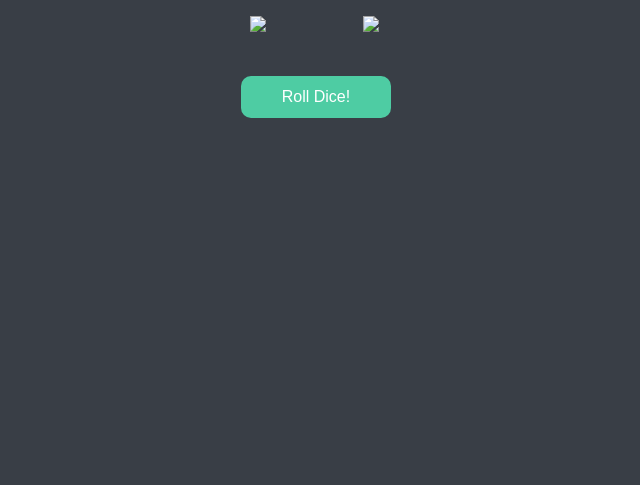
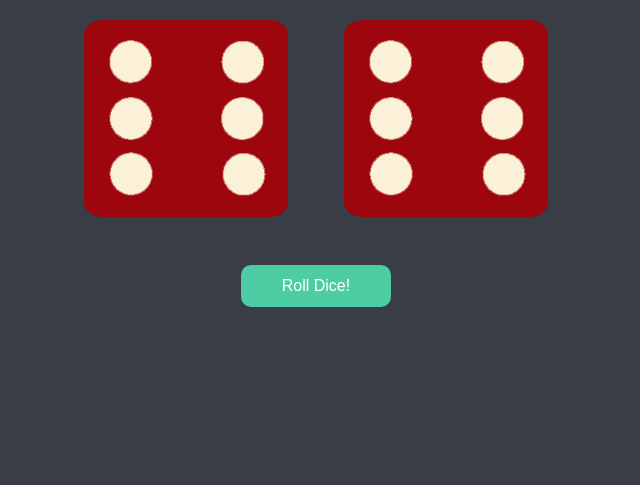
Before and after one commit to RichLlew182/Dice-Game, a plain HTML site: page dicee.html in a window 1280 px wide. Shown: the part 315-800 px from the top of the page, without its empty margins (324-964 px from the left). Drawn offline with Linux system fonts and the light colour scheme.

Commit message:
Update dicee.html

```diff
--- a/dicee.html
+++ b/dicee.html
@@ -6,7 +6,7 @@
   <title>Dicee</title>
   <link rel="stylesheet" href="styles.css">
   <link href="https://fonts.googleapis.com/css?family=Indie+Flower|Lobster" rel="stylesheet">
-  <link rel="shortcut icon" href="images/dice6.png" type="image/x-icon">
+  <link rel="shortcut icon" href="dice6.png" type="image/x-icon">
 </head>
 
 <body>
@@ -16,12 +16,12 @@
 
     <div class="dice">
       <p>Player 1</p>
-      <img class="img1" src="images/dice6.png">
+      <img class="img1" src="dice6.png">
     </div>
 
     <div class="dice">
       <p>Player 2</p>
-      <img class="img2" src="images/dice6.png">
+      <img class="img2" src="dice6.png">
     </div>
     <div class="container">
       <button id="rollDice" onclick="rollTheDice()">Roll Dice!</button>
```
